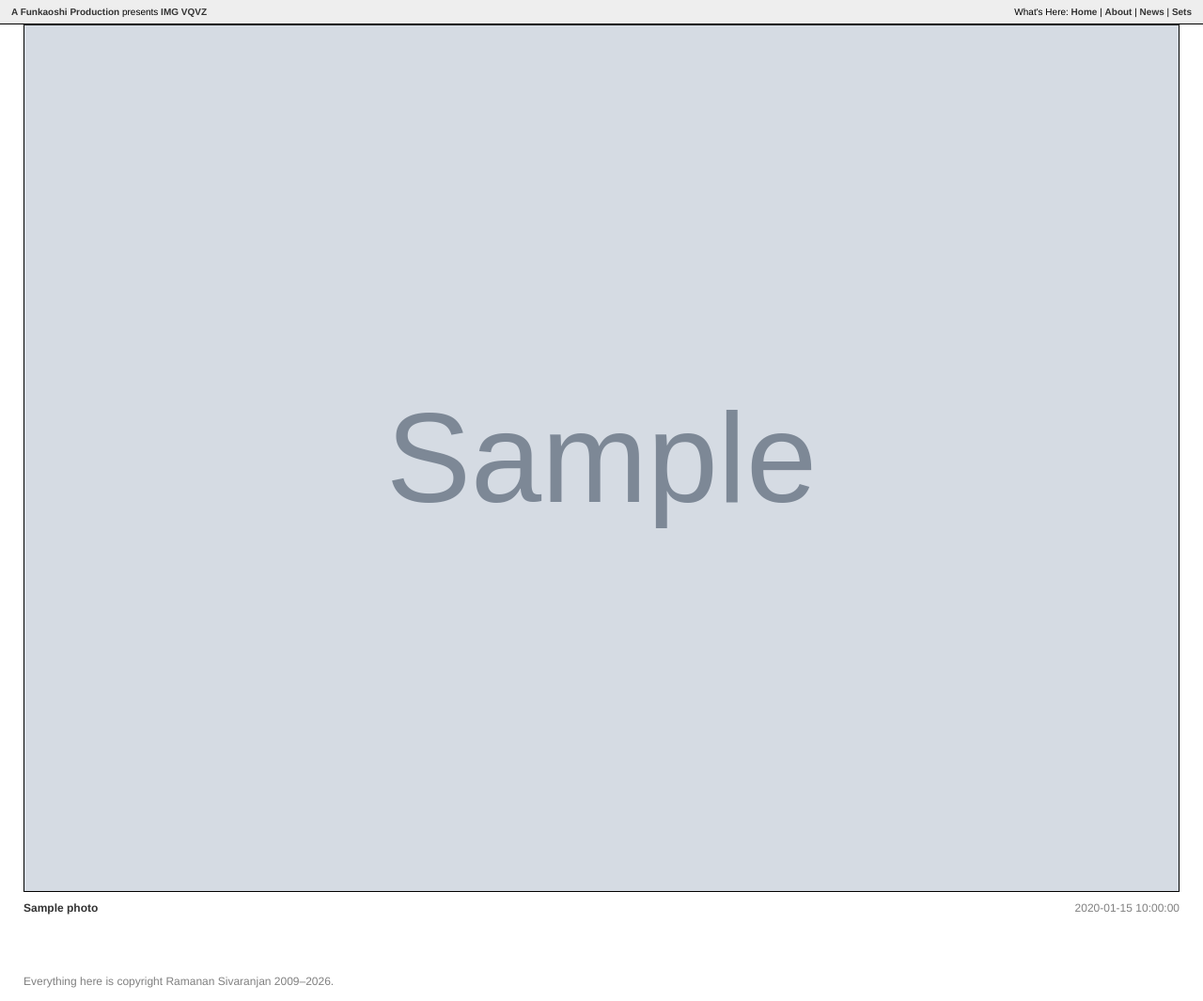
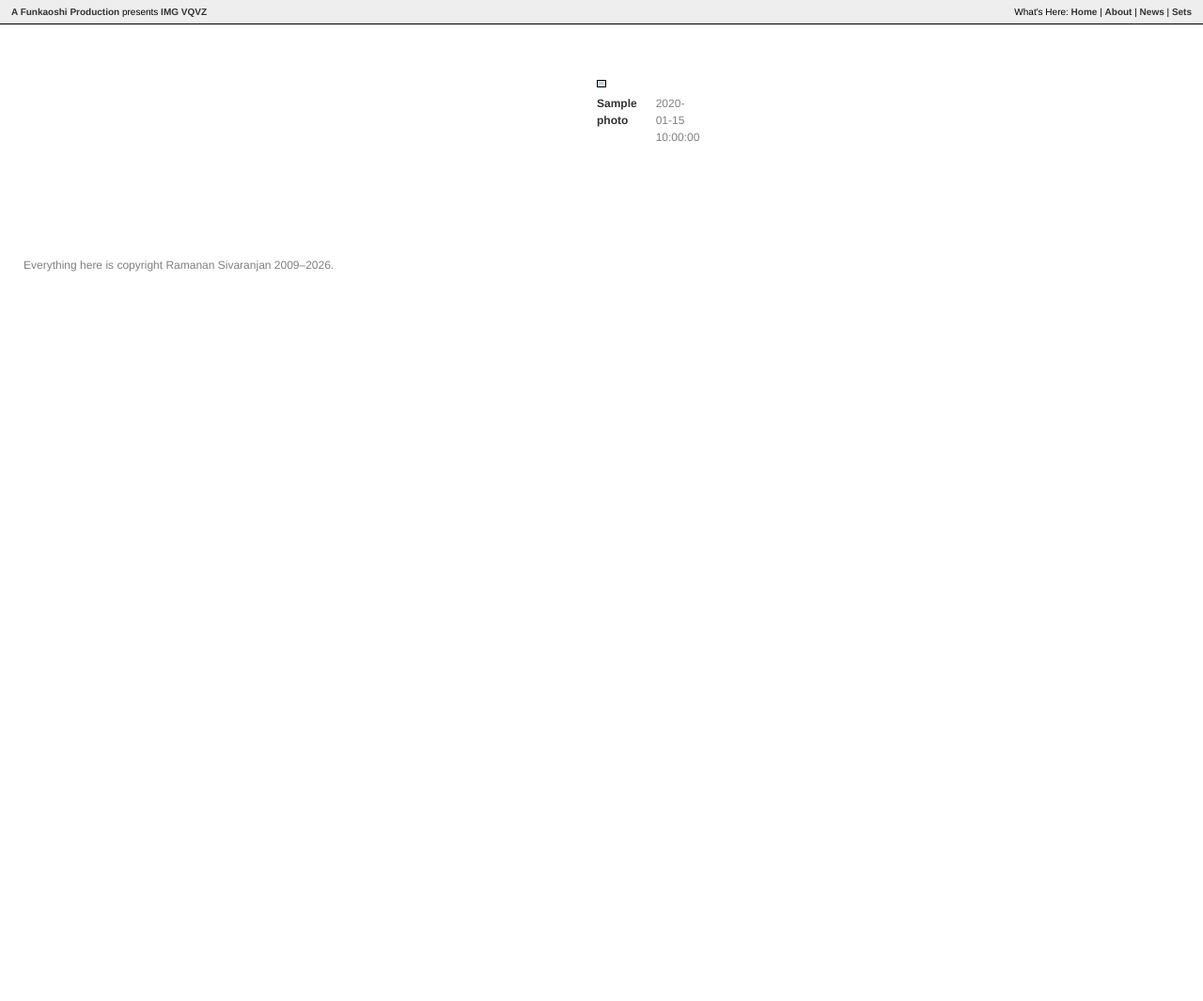
Before and after one commit to funkaoshi/img.vqvz.com, a Flask app: template vqvz/templates/img/photo.html in a window 1280 px wide. Shown: the whole page at 94% size. After the commit the page ends 289 px from the top, so only its background shows below. Run offline with Flask 3, Linux system fonts and the light colour scheme; the template is opened without the code that fills it: most values are stand-ins (such as "Sample title", 1, 10 or a date in 2020); grey boxes marked "Sample" are stand-in pictures.

Commit message:
Don't upscale photos beyond their largest Flickr size
Photos filled the viewport even when that meant stretching a small image.
Cap each photo's width at the largest size Flickr offers for it
(Photo.max_width, passed to the CSS as --max-w): new photos up to 2048px,
older ones (pre-2012) at 1024px or less. A capped photo stays centred in
its viewport-tall block, so j/k still show one photo at a time. srcset's
sizes hint includes the cap, so the browser never fetches a bigger file
than it will display.

Co-Authored-By: Claude Opus 5.5 <noreply@anthropic.com>

```diff
--- a/vqvz/flickr.py
+++ b/vqvz/flickr.py
@@ -91,6 +91,12 @@ class Photo:
     def aspect(self) -> float:
         """Width / height; 1.5 (3:2) when unknown."""
         return self.width / self.height if self.width and self.height else 1.5
+
+    @property
+    def max_width(self) -> int:
+        """Width of the largest size Flickr offers; 0 when unknown.
+        Photos are never displayed wider than this (no upscaling)."""
+        return max([w for _, w in self.sources] + [self.width])
 
     @property
     def srcset(self) -> str:
--- a/vqvz/static/css/vqvz.css
+++ b/vqvz/static/css/vqvz.css
@@ -41,7 +41,9 @@ body {
 /* Style Photo
    Each photo + caption fills the viewport: the frame is as wide as the page
    allows, or as wide as fits the viewport height at the photo's aspect ratio
-   (--ar, set per photo), whichever is smaller. Small images scale up too.
+   (--ar, set per photo), whichever is smaller, but never wider than the
+   largest size Flickr has (--max-w): small images are not upscaled. A photo
+   held at its own size sits centred in its block.
    The banner stays fixed at the top, so "the viewport" here means the space
    below it (100svh - --banner).
    Each .photo block is as tall as its photo can be: one viewport when the
@@ -83,8 +85,8 @@ html.photos #content { max-width: none; padding: 0 var(--gutter); }
 }
 
 .frame {
-    width: min(100%, calc((100vh - var(--banner) - var(--chrome)) * var(--ar, 1.5)));
-    width: min(100%, calc((100svh - var(--banner) - var(--chrome)) * var(--ar, 1.5)));
+    width: min(100%, calc((100vh - var(--banner) - var(--chrome)) * var(--ar, 1.5)), var(--max-w, 100%));
+    width: min(100%, calc((100svh - var(--banner) - var(--chrome)) * var(--ar, 1.5)), var(--max-w, 100%));
 }
 
 .frame img {
--- a/vqvz/templates/img/_macros.html
+++ b/vqvz/templates/img/_macros.html
@@ -18,7 +18,8 @@
 
 {#
   A photo sized to fill the viewport: image + caption fit whichever bound comes
-  first, viewport height or page width (see .frame in vqvz.css). --ar is the
+  first, viewport height, page width, or the largest size Flickr has (--max-w;
+  photos are never upscaled). --ar is the
   aspect ratio; sizes tells the browser the display width so srcset picks a
   sharp image. 24px/50px = both side margins (--gutter); 90px = --chrome (64px)
   plus the desktop banner (26px).
@@ -26,10 +27,10 @@
 #}
 {% macro photo_frame(img, eager=False) -%}
   {%- set ar = '%.4f'|format(img.aspect) -%}
-  <div class="photo hentry" id="p{{ img.id }}" style="--ar: {{ ar }}">
+  <div class="photo hentry" id="p{{ img.id }}" style="--ar: {{ ar }}{% if img.max_width %}; --max-w: {{ img.max_width }}px{% endif %}">
     <div class="frame">
       <a href="{{ img.page_url }}"><img src="{{ img.img_url }}"
-        {%- if img.srcset %} srcset="{{ img.srcset }}" sizes="(max-width: 600px) calc(100vw - 24px), min(calc(100vw - 50px), calc((100vh - 90px) * {{ ar }}))"{% endif %}
+        {%- if img.srcset %} srcset="{{ img.srcset }}" sizes="(max-width: 600px) calc(100vw - 24px), min(calc(100vw - 50px), calc((100vh - 90px) * {{ ar }}){% if img.max_width %}, {{ img.max_width }}px{% endif %})"{% endif %}
         {%- if img.width and img.height %} width="{{ img.width }}" height="{{ img.height }}"{% endif %} alt="{{ img.title }}" loading="{{ 'eager' if eager else 'lazy' }}"></a>
       <div class="caption">{{ caller() }}</div>
     </div>
```
Also changed, not shown: tests/test_flickr.py (+2 -1 lines), tests/test_site.py (+4 -2 lines).
